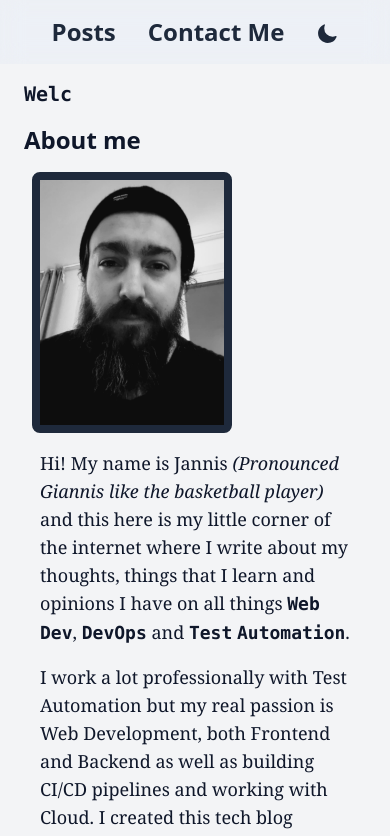
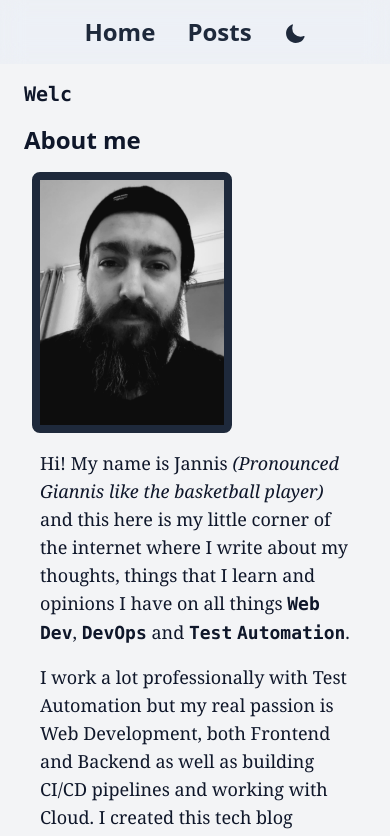
Before and after one commit to JannisK89/tech-blog, a Next.js app: page / in a window 390 px wide. Shown: the top 836 px of the page. Built offline with nearby package versions, Linux system fonts and the light colour scheme.

Commit message:
removed contact me and fixed home for mobile

```diff
--- a/components/Header.tsx
+++ b/components/Header.tsx
@@ -12,10 +12,12 @@ const Header = ({ colorMode, darkModeCheck }: Props) => {
           <h1 className="invisible md:visible w-0 md:w-1/2 text-xl font-bold">JannisKaranikis.dev</h1>
         </Link>
         <nav className="flex justify-center md:justify-end w-full md:w-1/2 text-2xl md:text-lg font-semibold">
+          <Link href="/" className="md:invisible mr-8 motion-safe:hover:animate-pulse">
+            Home
+          </Link>
           <Link href="/posts" className="md:mx-8 mr-8 motion-safe:hover:animate-pulse">
             Posts
           </Link>
-          <a className="mr-8 motion-safe:hover:animate-pulse">Contact Me</a>
           <button
             title="Dark mode toggle button"
             onClick={darkModeCheck}
```
